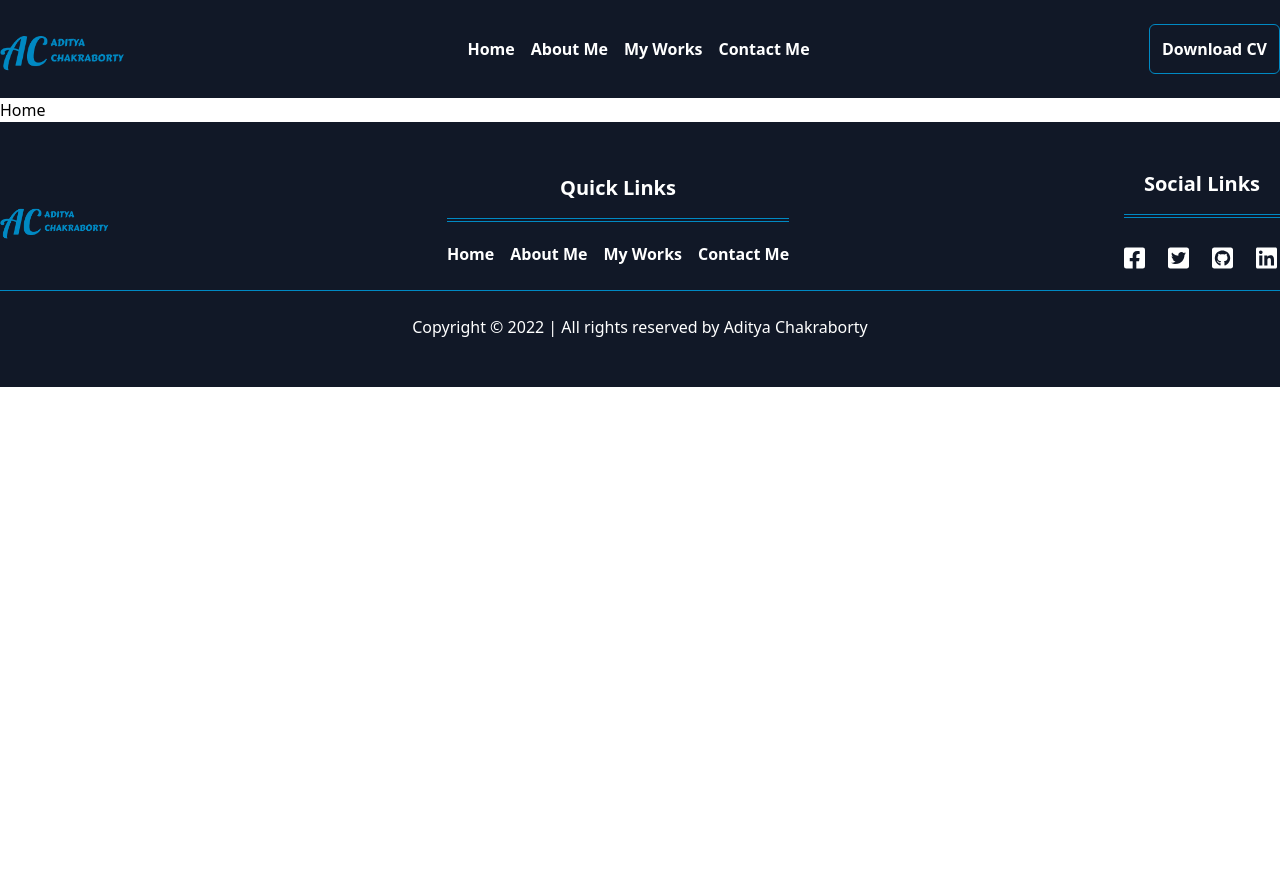
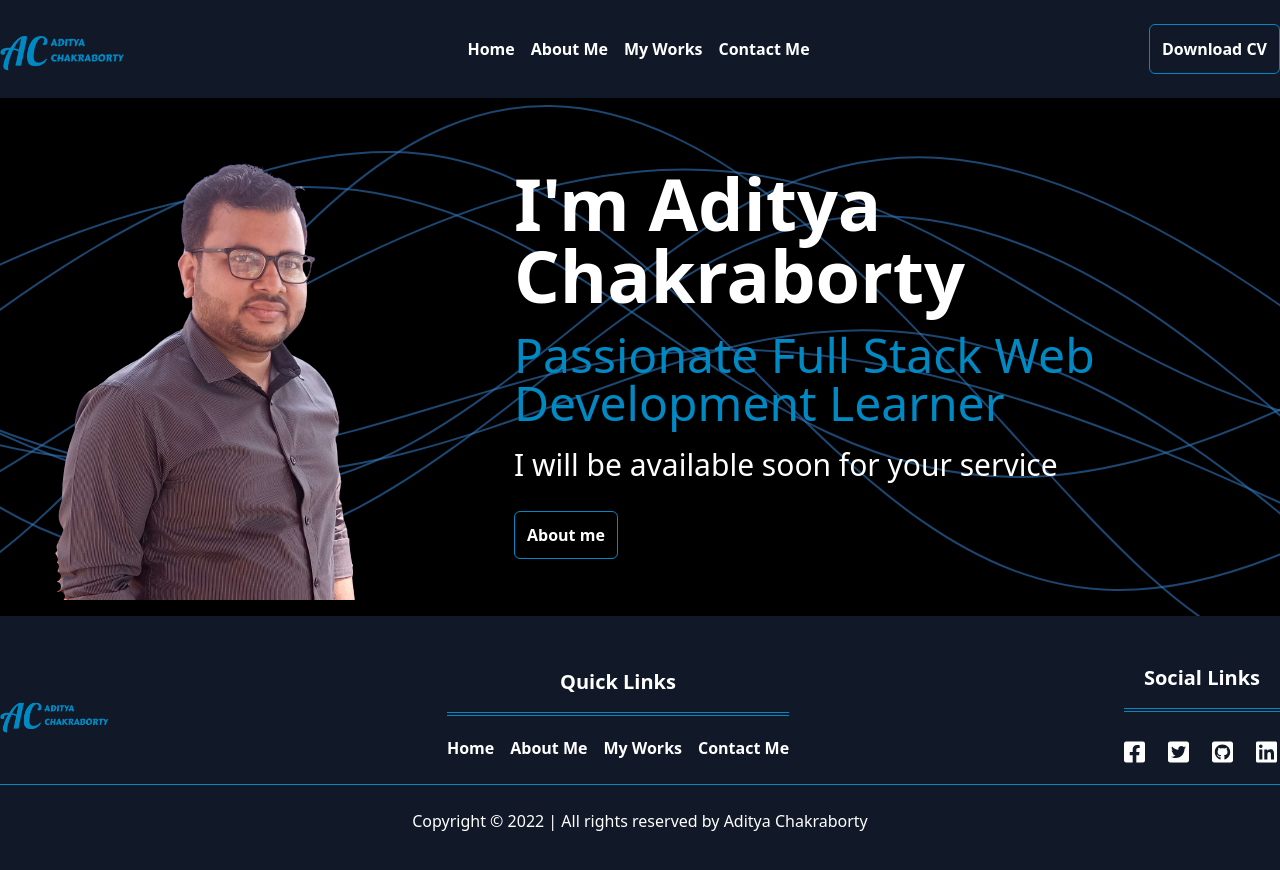
Before and after one commit to adityackr/ac-portfolio, a React (Create React App) app: page / in a window 1280 px wide. Shown: the top 870 px of the page. Before the commit the page ends 800 px from the top, so only its background shows below. Built offline with nearby package versions, Linux system fonts and the light colour scheme.

Commit message:
feat: add home page

```diff
--- a/src/pages/Home.jsx
+++ b/src/pages/Home.jsx
@@ -1,8 +1,34 @@
-import React from 'react';
+import { Link } from 'react-router-dom';
+import pic from '../assets/images/my-pic.png';
 import Layout from '../components/layout/Layout';
 
 const Home = () => {
-	return <Layout>Home</Layout>;
+	return (
+		<Layout>
+			<div className="w-full py-4 bg-bgImage">
+				<div className="container mx-auto flex justify-evenly items-center">
+					<img src={pic} alt="aditya" />
+					<div className="text-white">
+						<h1 className="text-7xl mb-5 font-bold">I'm Aditya Chakraborty</h1>
+						<h2 className="text-5xl mb-5 text-[#0089C3]">
+							Passionate Full Stack Web Development Learner
+						</h2>
+						<h3 className="text-3xl mb-10">
+							I will be available soon for your service
+						</h3>
+						<div>
+							<Link
+								className="p-3 font-bold bg-transparent hover:bg-white hover:text-[#0089C3] hover:duration-300 border rounded-md border-[#0089C3]"
+								to="/about"
+							>
+								About me
+							</Link>
+						</div>
+					</div>
+				</div>
+			</div>
+		</Layout>
+	);
 };
 
 export default Home;
--- a/tailwind.config.js
+++ b/tailwind.config.js
@@ -2,7 +2,11 @@
 module.exports = {
 	content: ['./src/**/*.{js,jsx,ts,tsx}'],
 	theme: {
-		extend: {},
+		extend: {
+			backgroundImage: {
+				bgImage: "url('/src/assets/bg/bg.svg')",
+			},
+		},
 	},
 	plugins: [],
 };
```
Also changed, not shown: src/assets/bg/bg.svg (added), src/assets/images/my-pic.png (added).
